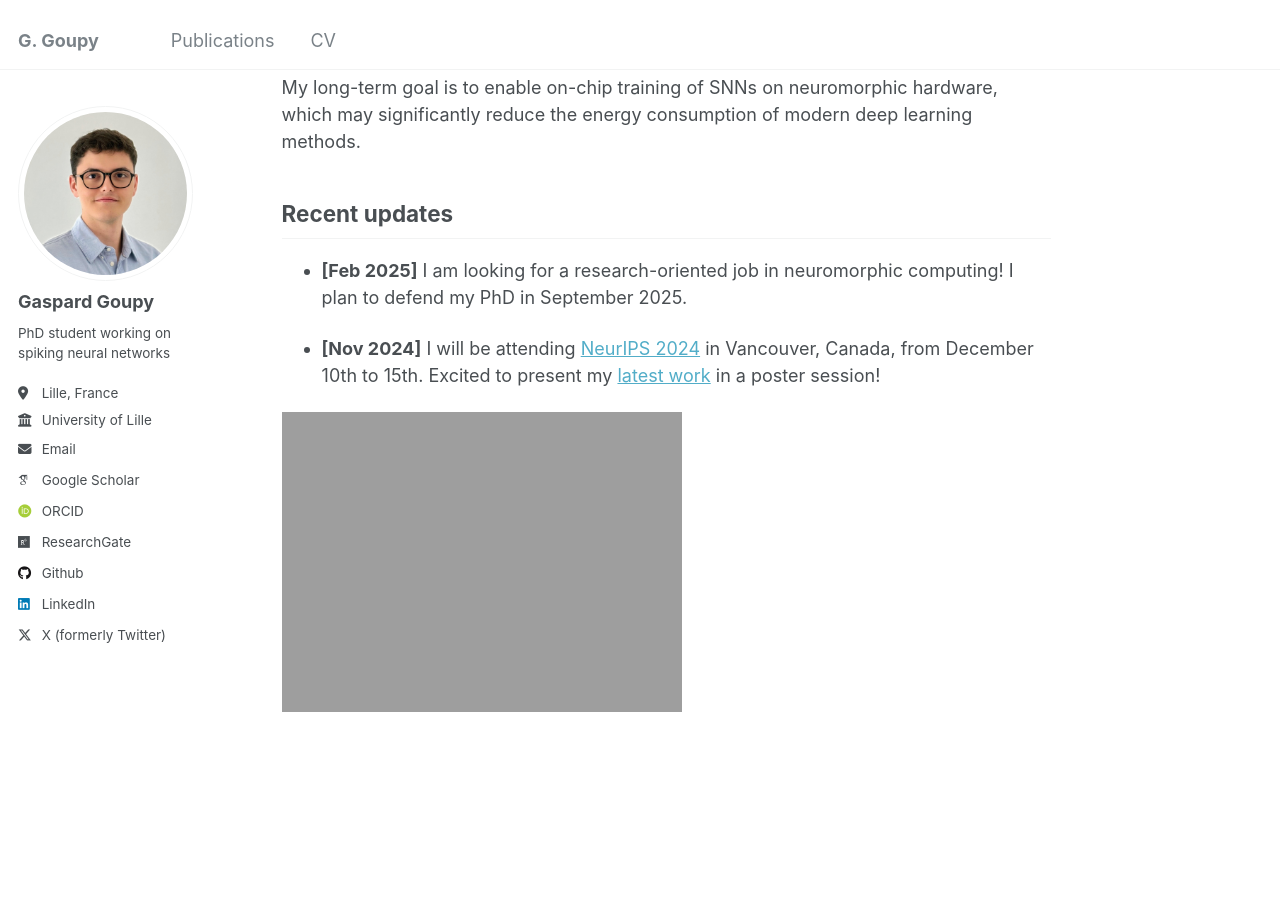
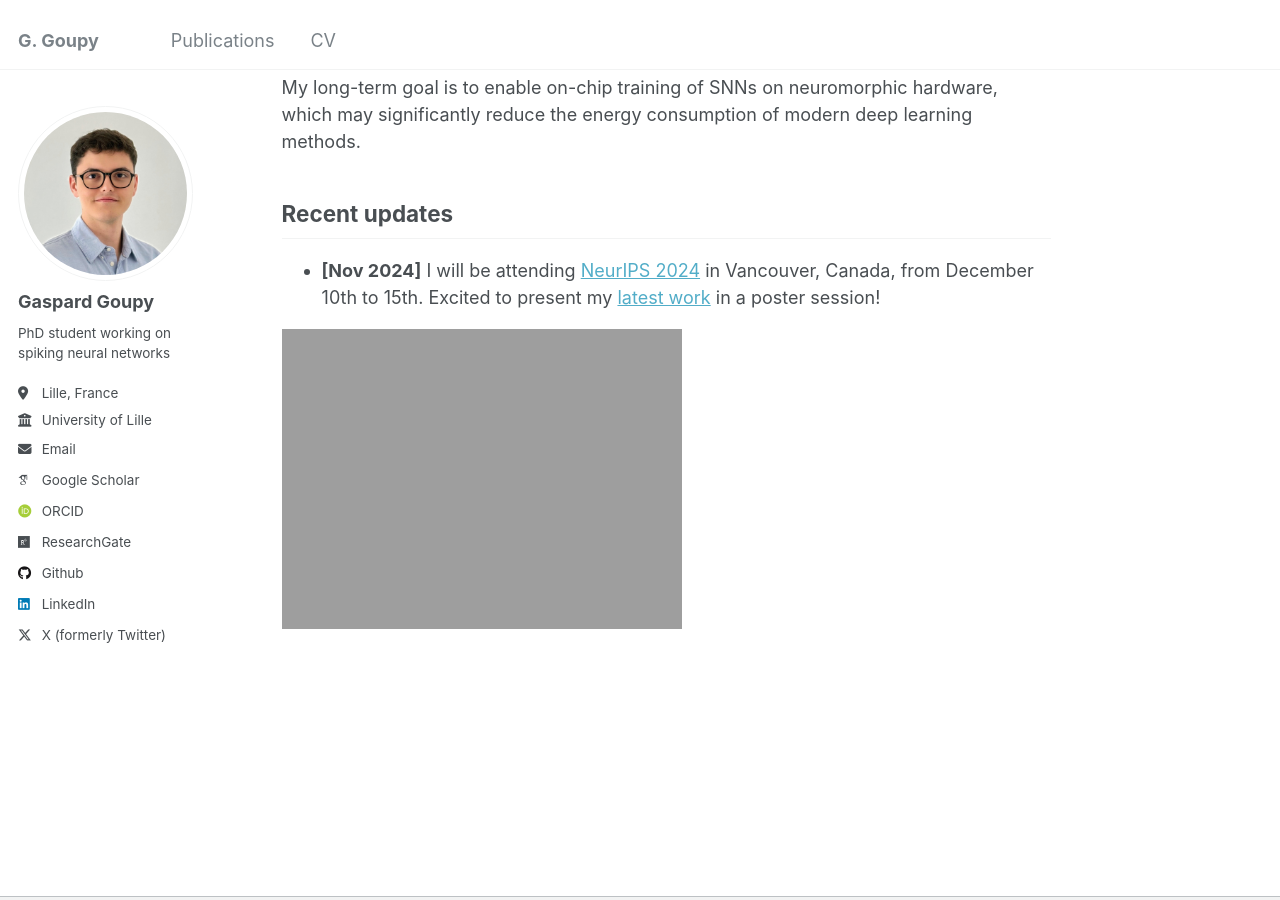
Before and after one commit to ggoupy/ggoupy.github.io, a Jekyll site: the page built from _pages/about.md, in a window 1280 px wide and 900 px high, scrolled down 510 px. Built offline with Jekyll 4.4.1, drawn with Linux system fonts in a browser that asks for light colours; some web fonts are replaced.

Commit message:
Update about page

```diff
--- a/_pages/about.md
+++ b/_pages/about.md
@@ -23,8 +23,6 @@ My long-term goal is to enable on-chip training of SNNs on neuromorphic hardware
 
 ## Recent updates
 
-- **[Feb 2025]** I am looking for a research-oriented job in neuromorphic computing! I plan to defend my PhD in September 2025.
-
 - **[Nov 2024]** I will be attending [NeurIPS 2024](https://neurips.cc/) in Vancouver, Canada, from December 10th to 15th. Excited to present my [latest work](https://ggoupy.github.io/publication/2024-ncg) in a poster session!
 
 ![Poster for NeurIPS 24](https://ggoupy.github.io/images/poster_ncg_neurips24.png)
```
